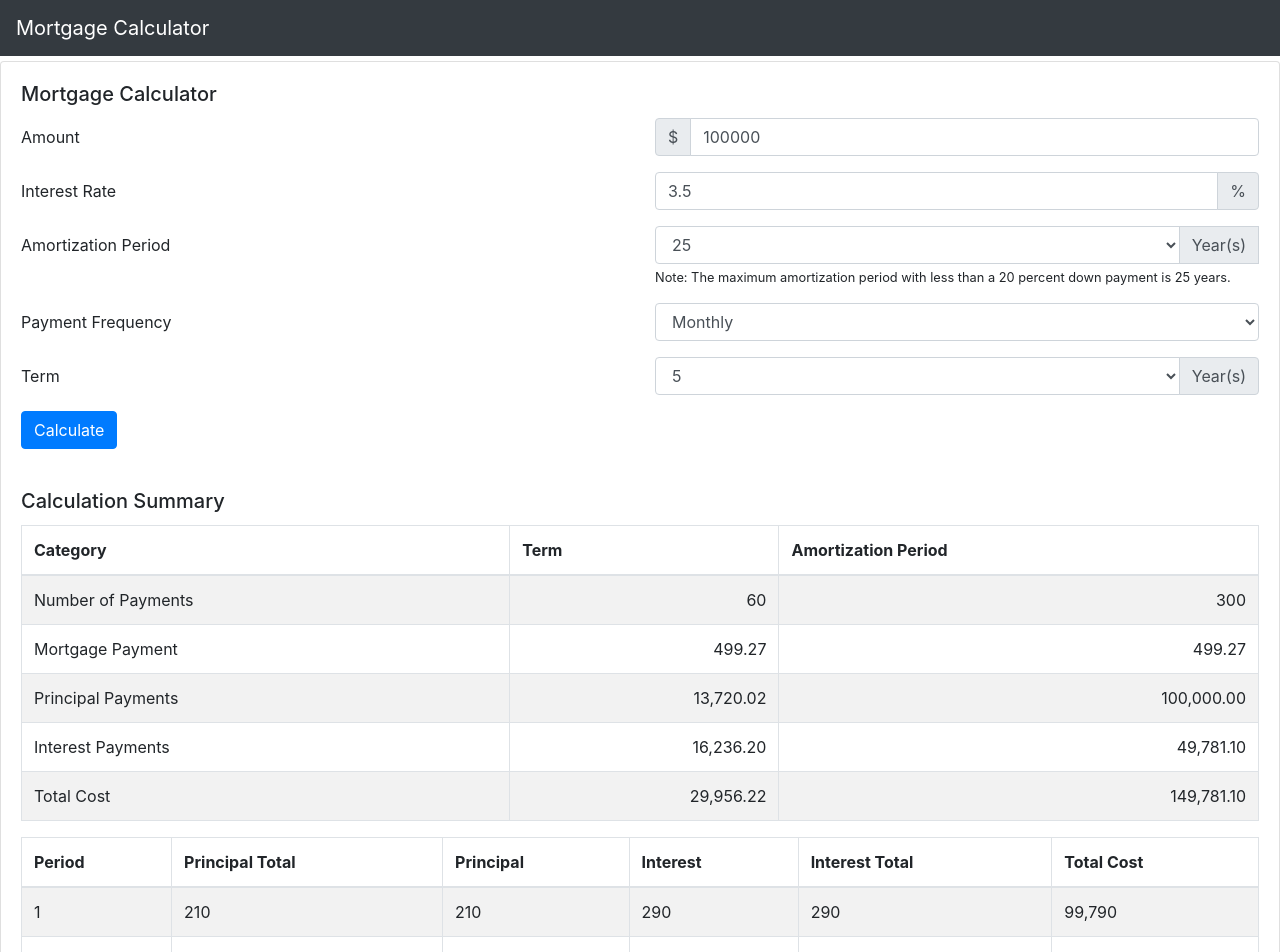
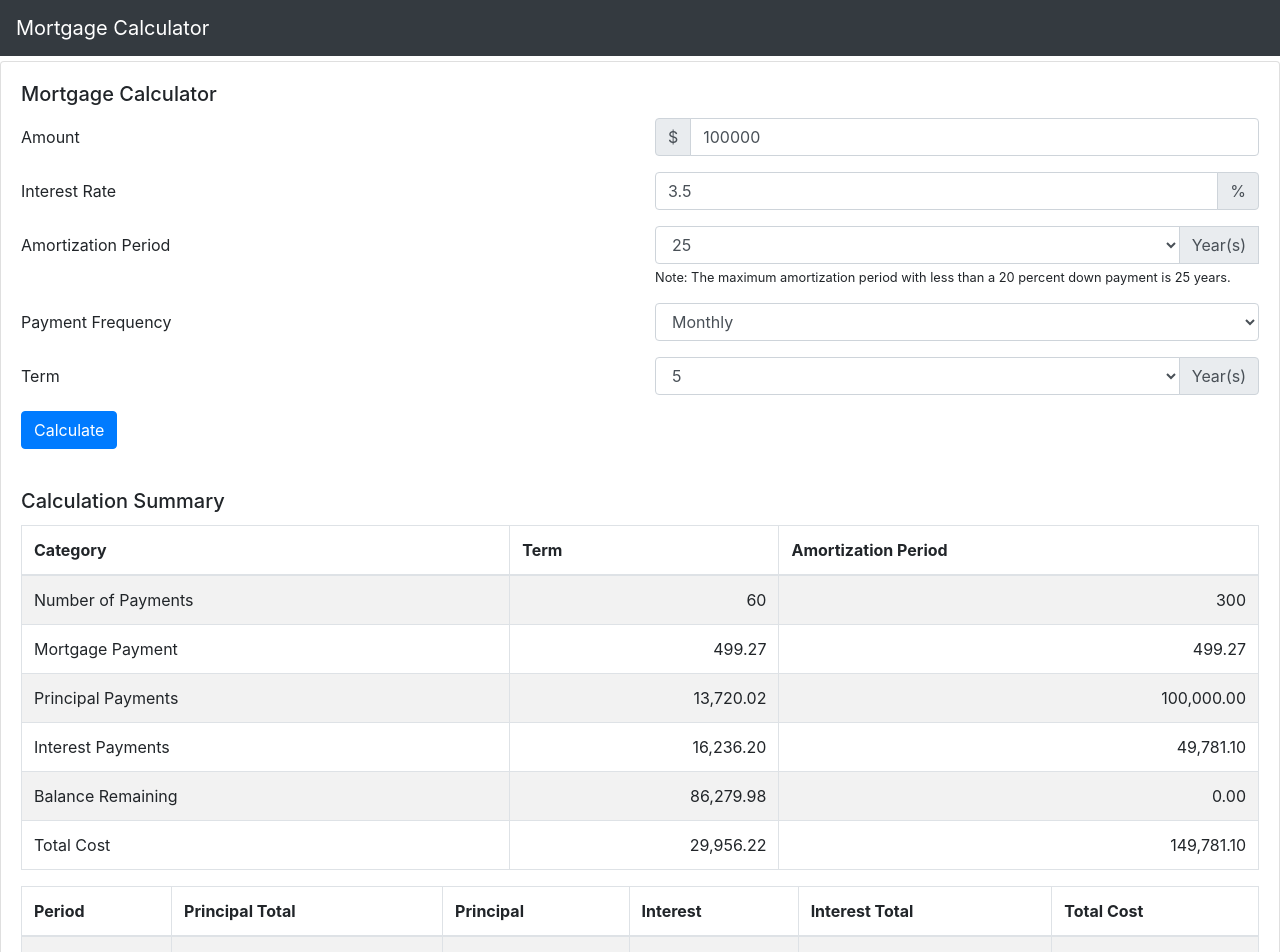
Before and after one commit to personalfinancecanada/mortgage-calculator, a React (Create React App) app: page / in a window 1280 px wide. Shown: the top 952 px of the page. Built offline with nearby package versions, Linux system fonts and the light colour scheme.

Commit message:
move calculation to new file, cleanup code

```diff
--- /dev/null
+++ b/src/MortgageCalculation.js
@@ -0,0 +1,43 @@
+export let calculateMortgage = function(mortgageAmount, interestRate,  paymentFrequency, amortizationPeriod, term) {
+    var computedInterest = Math.pow(Math.pow((1+(interestRate/100/2)),2),(1/paymentFrequency))-1;
+    var mortgagePayment = (mortgageAmount * computedInterest) / (1- Math.pow((1+computedInterest), (-1 * amortizationPeriod *paymentFrequency)));
+    var balance = mortgageAmount;
+    var termBalance = 0;
+    var amortization = [];
+    var isTerm = true;
+    var interestTotal = 0;
+    var principalTotal = 0;
+    var interestTotalTerm = 0;
+    var principalTotalTerm = 0;
+
+    for (var year=1; year<=amortizationPeriod; year++) {
+        if (year > term && isTerm) {
+            isTerm = false;
+            interestTotalTerm = interestTotal;
+            principalTotalTerm = principalTotal;
+            termBalance = balance;
+        }
+        for (var month=1; month<=paymentFrequency; month++) {
+            var interestMonth = balance * computedInterest;
+            var principalMonth = mortgagePayment - interestMonth;
+            interestTotal = interestTotal + interestMonth;
+            principalTotal = principalTotal + principalMonth;
+            balance = balance - principalMonth;
+            amortization.push({principalTotal: principalTotal, interestTotal: interestTotal, principalMonth: principalMonth, interestMonth: interestMonth, balance: balance, term: term});
+        }
+    }
+    return {
+        numberOfPaymentsTerm: term * paymentFrequency,
+        numberOfPaymentsAmortizationPeriod: amortizationPeriod * paymentFrequency,
+        mortgagePayment: mortgagePayment,
+        interestTotalTerm: interestTotalTerm,
+        principalTotalTerm: principalTotalTerm,
+        interestTotal: interestTotal,
+        principalTotal: principalTotal,
+        totalCostTerm: interestTotalTerm+principalTotalTerm,
+        totalCost: interestTotal+principalTotal,
+        termBalance: termBalance,
+        balance: balance,
+        amortization: amortization
+    };
+};
--- a/src/MortgageCalculator.js
+++ b/src/MortgageCalculator.js
@@ -2,6 +2,7 @@ import React from 'react';
 
 import { Button, Form, InputGroup, Card, Row, Col } from 'react-bootstrap';
 import { createBrowserHistory } from 'history';
+import { calculateMortgage } from './MortgageCalculation';
 import MortgageSummary from './MortgageSummary';
 
 class MortgageCalculator extends React.Component {
@@ -52,6 +53,7 @@ class MortgageCalculator extends React.Component {
         event.preventDefault();
     }
     render () {
+        var mortgage = calculateMortgage(this.state.mortgageAmount,this.state.interestRate,this.state.paymentFrequency,this.state.amortizationPeriod,this.state.term);
         return (
             <Card>
                 <Card.Body>
@@ -162,7 +164,7 @@ class MortgageCalculator extends React.Component {
                         </Button>
                     </Form>
                 </Card.Body>
-                <MortgageSummary mortgageAmount={this.state.mortgageAmount} interestRate={this.state.interestRate} amortizationPeriod={this.state.amortizationPeriod} paymentFrequency={this.state.paymentFrequency} term={this.state.term}></MortgageSummary>
+                <MortgageSummary data={mortgage}></MortgageSummary>
             </Card>
         );
     }
--- a/src/MortgageSummary.js
+++ b/src/MortgageSummary.js
@@ -2,53 +2,6 @@ import React from 'react';
 import { Card, Table } from 'react-bootstrap';
 
 class MortgageSummary extends React.Component {
-    constructor(props) {
-        super(props);
-
-        console.log(props);
-
-        var computedInterest = Math.pow(Math.pow((1+(props.interestRate/100/2)),2),(1/props.paymentFrequency))-1;
-        console.log(computedInterest);
-        var mortgagePayment = (props.mortgageAmount * computedInterest) / (1- Math.pow((1+computedInterest), (-1 * props.amortizationPeriod *props.paymentFrequency)));
-        console.log(mortgagePayment);
-        var balance = props.mortgageAmount;
-        var amortization = [];
-        var term = true;
-        var interestTotal = 0;
-        var principalTotal = 0;
-        var interestTotalTerm = 0;
-        var principalTotalTerm = 0;
-
-        for (var year=1; year<=props.amortizationPeriod; year++) {
-            if (year > props.term && term) {
-                term = false;
-                interestTotalTerm = interestTotal;
-                principalTotalTerm = principalTotal;
-            }
-            for (var month=1; month<=props.paymentFrequency; month++) {
-                var interestMonth = balance * computedInterest;
-                var principalMonth = mortgagePayment - interestMonth;
-                interestTotal = interestTotal + interestMonth;
-                principalTotal = principalTotal + principalMonth;
-                balance = balance - principalMonth;
-                amortization.push({principalTotal: principalTotal, interestTotal: interestTotal, principalMonth: principalMonth, interestMonth: interestMonth, balance: balance, term: term});
-            }
-        }
-
-        this.state = {
-            numberOfPaymentsTerm: props.term * props.paymentFrequency,
-            numberOfPaymentsAmortizationPeriod: props.amortizationPeriod * props.paymentFrequency,
-            mortgagePayment: mortgagePayment,
-            interestTotalTerm: interestTotalTerm,
-            principalTotalTerm: principalTotalTerm,
-            interestTotal: interestTotal,
-            principalTotal: principalTotal,
-            totalCostTerm: interestTotalTerm+principalTotalTerm,
-            totalCost: interestTotal+principalTotal,
-            amortization: amortization
-        }
-
-    }
     render() {
         const formatCurrency = (currencyValue) => {
             return (
@@ -62,7 +15,7 @@ class MortgageSummary extends React.Component {
         const textAlignRight = {
             textAlign: 'right'
         };
-        var items = this.state.amortization.map(function (amortizationPeriod, index) {
+        var items = this.props.data.amortization.map(function (amortizationPeriod, index) {
             return (
                 <tr key={index}>
                     <td>{index + 1}</td>
@@ -88,28 +41,33 @@ class MortgageSummary extends React.Component {
                     <tbody>
                         <tr>
                             <td>Number of Payments</td>
-                            <td style={textAlignRight}>{this.state.numberOfPaymentsTerm}</td>
-                            <td style={textAlignRight}>{this.state.numberOfPaymentsAmortizationPeriod}</td>
+                            <td style={textAlignRight}>{this.props.data.numberOfPaymentsTerm}</td>
+                            <td style={textAlignRight}>{this.props.data.numberOfPaymentsAmortizationPeriod}</td>
                         </tr>
                         <tr>
                             <td>Mortgage Payment</td>
-                            <td style={textAlignRight}>{formatCurrency(this.state.mortgagePayment)}</td>
-                            <td style={textAlignRight}>{formatCurrency(this.state.mortgagePayment)}</td>
+                            <td style={textAlignRight}>{formatCurrency(this.props.data.mortgagePayment)}</td>
+                            <td style={textAlignRight}>{formatCurrency(this.props.data.mortgagePayment)}</td>
                         </tr>
                         <tr>
                             <td>Principal Payments</td>
-                            <td style={textAlignRight}>{formatCurrency(this.state.principalTotalTerm)}</td>
-                            <td style={textAlignRight}>{formatCurrency(this.state.principalTotal)}</td>
+                            <td style={textAlignRight}>{formatCurrency(this.props.data.principalTotalTerm)}</td>
+                            <td style={textAlignRight}>{formatCurrency(this.props.data.principalTotal)}</td>
                         </tr>
                         <tr>
                             <td>Interest Payments</td>
-                            <td style={textAlignRight}>{formatCurrency(this.state.interestTotalTerm)}</td>
-                            <td style={textAlignRight}>{formatCurrency(this.state.interestTotal)}</td>
+                            <td style={textAlignRight}>{formatCurrency(this.props.data.interestTotalTerm)}</td>
+                            <td style={textAlignRight}>{formatCurrency(this.props.data.interestTotal)}</td>
+                        </tr>
+                        <tr>
+                            <td>Balance Remaining</td>
+                            <td style={textAlignRight}>{formatCurrency(this.props.data.termBalance)}</td>
+                            <td style={textAlignRight}>{formatCurrency(this.props.data.balance)}</td>
                         </tr>
                         <tr>
                             <td>Total Cost</td>
-                            <td style={textAlignRight}>{formatCurrency(this.state.totalCostTerm)}</td>
-                            <td style={textAlignRight}>{formatCurrency(this.state.totalCost)}</td>
+                            <td style={textAlignRight}>{formatCurrency(this.props.data.totalCostTerm)}</td>
+                            <td style={textAlignRight}>{formatCurrency(this.props.data.totalCost)}</td>
                         </tr>
                     </tbody>
                 </Table>
```
